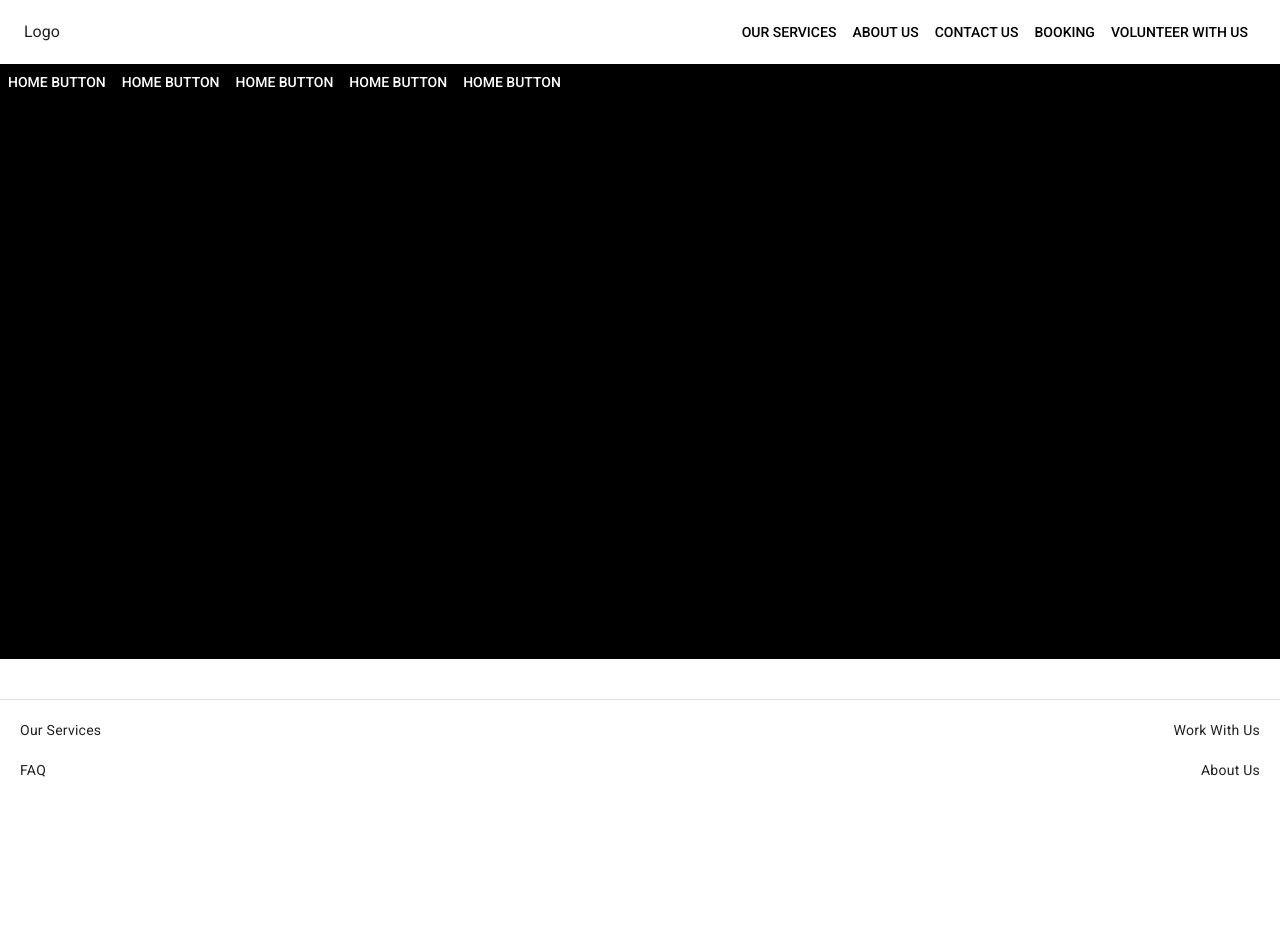
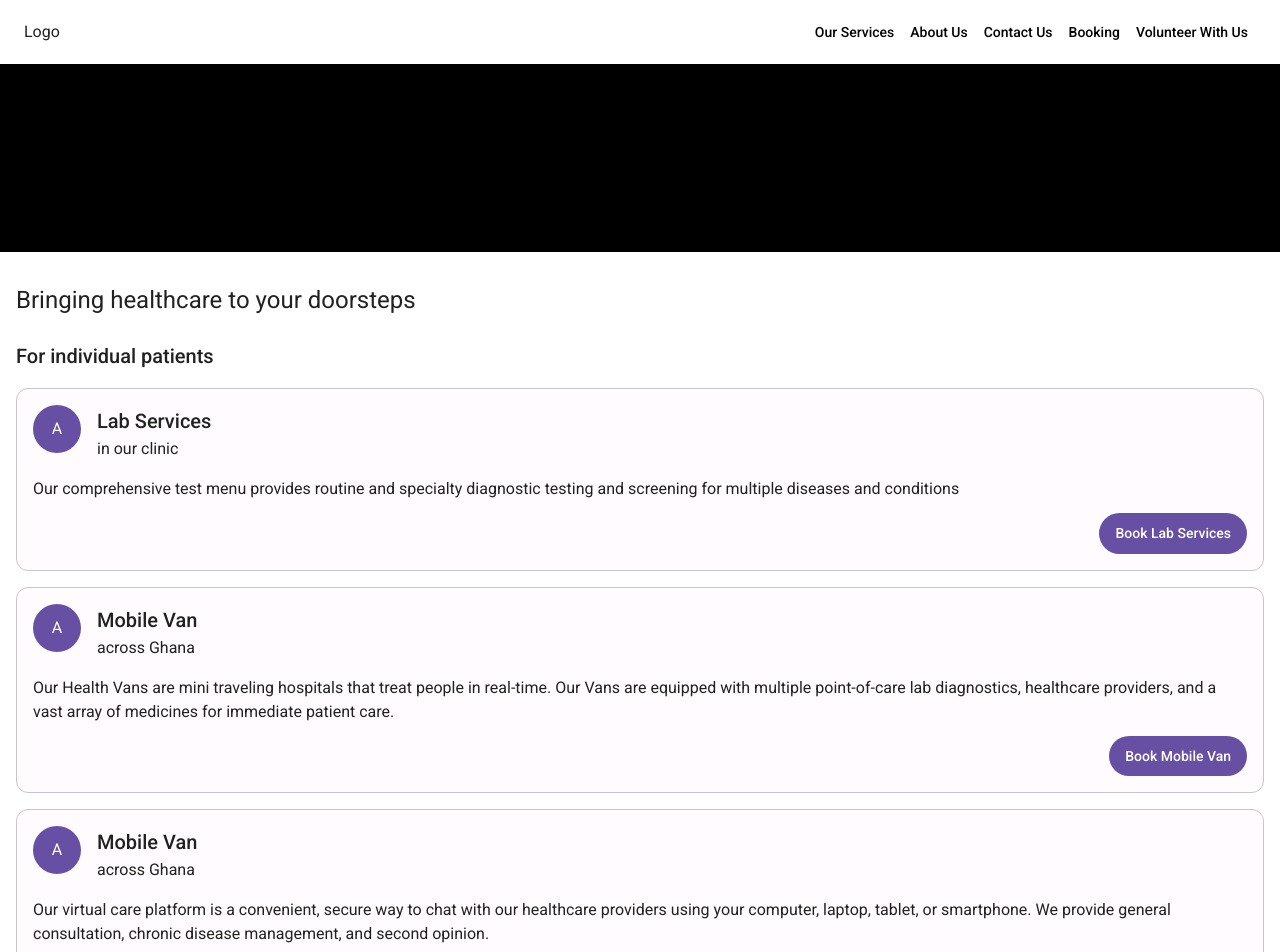
Before and after one commit to connorjchen/hope-health-van, a React (Vite) app in the folder client/: page / in a window 1280 px wide. Shown: the top 952 px of the page. Before the commit the page ends 800 px from the top, so only its background shows below. Built offline with nearby package versions, Linux system fonts and the light colour scheme.

Commit message:
Initial home page

```diff
--- a/client/src/components/footer.jsx
+++ b/client/src/components/footer.jsx
@@ -1,30 +1,20 @@
-import * as React from "react";
+import React from "react";
 import { Box, Divider, Typography } from "@mui/material";
 
 const FooterText = ({ children }) => {
-  return (
-    <Typography
-      sx={{
-        fontSize: "14px",
-        lineHeight: "20px",
-        letterSpacing: "0.25px",
-      }}
-    >
-      {children}
-    </Typography>
-  );
+  return <Typography variant="body1">{children}</Typography>;
 };
 
 function Footer() {
   return (
-    <Box marginTop="40px">
+    <Box marginTop="32px">
       <Divider />
-      <Box margin="20px">
+      <Box margin="16px">
         <Box
           display="flex"
           justifyContent="space-between"
           alignItems="center"
-          marginBottom="20px"
+          marginBottom="16px"
         >
           <FooterText>Our Services</FooterText>
           <FooterText>Work With Us</FooterText>
--- /dev/null
+++ b/client/src/components/homePageCard.jsx
@@ -0,0 +1,58 @@
+import React from "react";
+import { Box, Button, Typography, useTheme } from "@mui/material";
+
+function HomePageCard({ title, location, description, buttonText }) {
+  const theme = useTheme();
+  return (
+    <Box
+      sx={{
+        padding: "16px",
+        border: "1px solid #CAC4D0",
+        borderRadius: "12px",
+        background: theme.palette.purple.light,
+        marginBottom: "16px",
+      }}
+    >
+      <Box display="flex" marginBottom="16px">
+        <Box
+          sx={{
+            width: "48px",
+            height: "48px",
+            borderRadius: "50%",
+            background: theme.palette.purple.dark,
+            color: theme.palette.primary.main,
+            display: "flex",
+            justifyContent: "center",
+            alignItems: "center",
+            marginRight: "16px",
+          }}
+        >
+          A
+        </Box>
+        <Box>
+          <Typography variant="h6">{title}</Typography>
+          <Typography variant="body1">{location}</Typography>
+        </Box>
+      </Box>
+      <Typography variant="body1" marginBottom="12px">
+        {description}
+      </Typography>
+      <Button
+        sx={{
+          background: theme.palette.purple.dark,
+          display: "block",
+          marginLeft: "auto",
+          borderRadius: "100px",
+          padding: "8px 16px",
+          "&:hover": {
+            background: theme.palette.purple.dark,
+          },
+        }}
+      >
+        {buttonText}
+      </Button>
+    </Box>
+  );
+}
+
+export default HomePageCard;
--- a/client/src/components/navBar.jsx
+++ b/client/src/components/navBar.jsx
@@ -1,10 +1,9 @@
-import * as React from "react";
+import React from "react";
 import PropTypes from "prop-types";
 import {
   AppBar,
   Box,
   CssBaseline,
-  Divider,
   Drawer,
   IconButton,
   List,
@@ -44,15 +43,7 @@ function NavBar(props) {
         {navItems.map((item) => (
           <ListItem key={item} disablePadding>
             <ListItemButton sx={{ textAlign: "left" }}>
-              <ListItemText
-                primary={item}
-                primaryTypographyProps={{
-                  sx: {
-                    fontSize: "20px",
-                    lineHeight: "28px",
-                  },
-                }}
-              />
+              <ListItemText primary={item} />
             </ListItemButton>
           </ListItem>
         ))}
--- a/client/src/screens/home.jsx
+++ b/client/src/screens/home.jsx
@@ -1,18 +1,67 @@
-import { Box, Button } from "@mui/material";
+import React from "react";
+import { Box, Typography } from "@mui/material";
+import HomePageCard from "../components/homePageCard";
 
 function Home() {
   return (
-    <Box
-      sx={{
-        background: "black",
-      }}
-    >
-      <Button>Home button</Button>
-      <Button>Home button</Button>
-      <Button>Home button</Button>
-      <Button>Home button</Button>
-      <Button>Home button</Button>
-      hello
+    <Box>
+      <Box sx={{ background: "black", height: "188px" }}>placeholder image</Box>
+      <Box margin="0 16px">
+        <Typography
+          variant="h5"
+          sx={{
+            marginTop: "32px",
+            marginBottom: "24px",
+          }}
+        >
+          Bringing healthcare to your doorsteps
+        </Typography>
+        <Typography
+          variant="h6"
+          sx={{
+            marginBottom: "16px",
+          }}
+        >
+          For individual patients
+        </Typography>
+        <HomePageCard
+          title="Lab Services"
+          location="in our clinic"
+          description="Our comprehensive test menu provides routine and specialty diagnostic testing and screening for multiple diseases and conditions"
+          buttonText="Book Lab Services"
+        />
+        <HomePageCard
+          title="Mobile Van"
+          location="across Ghana"
+          description="Our Health Vans are mini traveling hospitals that treat people in real-time.
+          Our Vans are equipped with multiple point-of-care lab diagnostics, healthcare providers, and a vast array of medicines for immediate patient care."
+          buttonText="Book Mobile Van"
+        />
+        <HomePageCard
+          title="Mobile Van"
+          location="across Ghana"
+          description="Our virtual care platform is a convenient, secure way to chat with our healthcare providers using your computer, laptop, tablet, or smartphone.
+          We provide general consultation, chronic disease management, and second opinion."
+          buttonText="Book Online Appointment"
+        />
+        <Typography
+          variant="h6"
+          sx={{
+            marginBottom: "16px",
+          }}
+        >
+          For groups
+        </Typography>
+        <HomePageCard
+          title="Health Check"
+          location="across Ghana"
+          description="paragraph (approx 5 sentences)
+          Nunc at leo pellentesque, dictum nibh a, aliquam neque. Sed laoreet bibendum metus
+
+          Price range: GH$1 - GH$2"
+          buttonText="Book for a Group"
+        />
+      </Box>
     </Box>
   );
 }
--- a/client/src/theme.js
+++ b/client/src/theme.js
@@ -23,6 +23,15 @@ const theme = createTheme({
       light: lightPurple,
     },
   },
+  components: {
+    MuiButton: {
+      styleOverrides: {
+        root: {
+          textTransform: "none",
+        },
+      },
+    },
+  },
 });
 
 export default theme;
```
